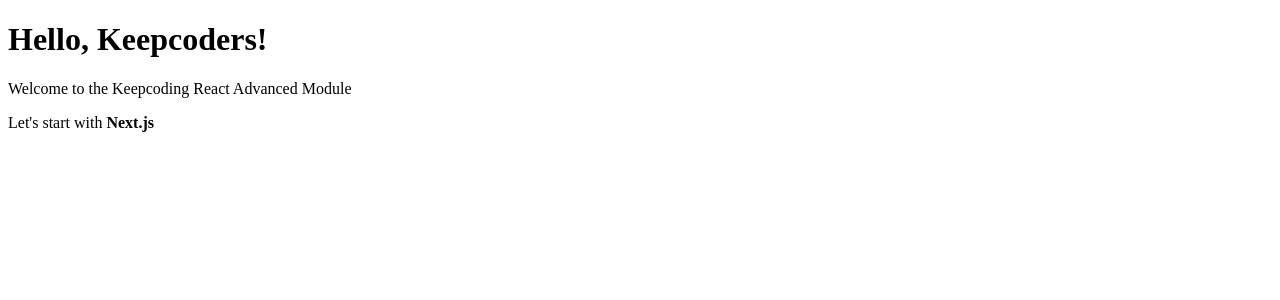
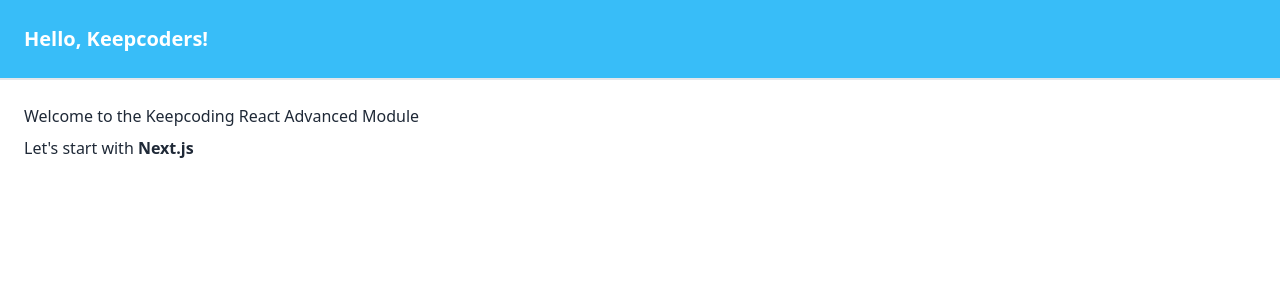
Before and after one commit to davidjj76/kc-nextjs, a Next.js app: page / in a window 1280 px wide. Shown: the top 300 px of the page. Built offline with nearby package versions, Linux system fonts and the light colour scheme.

Commit message:
Add styles via tailwind

```diff
--- a/app/layout.tsx
+++ b/app/layout.tsx
@@ -1,3 +1,5 @@
+import '@/app/ui/global.css';
+
 export default function RootLayout({
   children,
 }: Readonly<{
--- a/app/page.tsx
+++ b/app/page.tsx
@@ -1,11 +1,11 @@
 export default function Home() {
   return (
-    <div>
-      <header>
-        <h1>Hello, Keepcoders!</h1>
+    <div className="flex flex-col h-screen">
+      <header className="flex items-center h-20 px-6 border-solid border-b-2 bg-sky-400">
+        <h1 className="text-white font-semibold text-xl">Hello, Keepcoders!</h1>
       </header>
-      <main>
-        <p>Welcome to the Keepcoding React Advanced Module</p>
+      <main className="flex-1 text-gray-800 p-6">
+        <p className="mb-2">Welcome to the Keepcoding React Advanced Module</p>
         <p>
           Let&#39;s start with <strong>Next.js</strong>
         </p>
```
